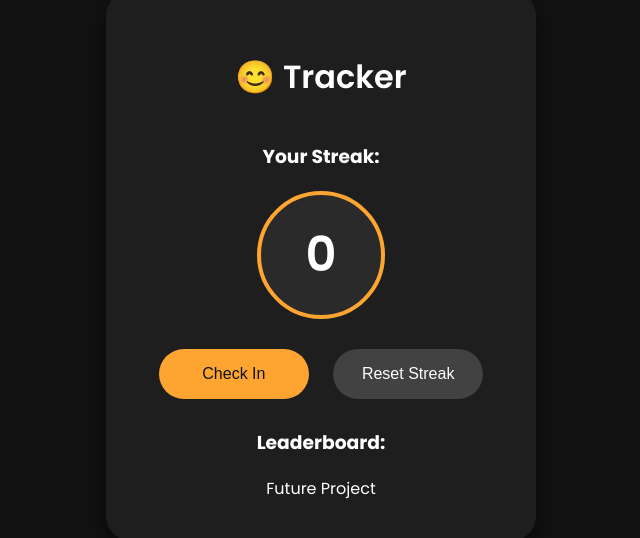
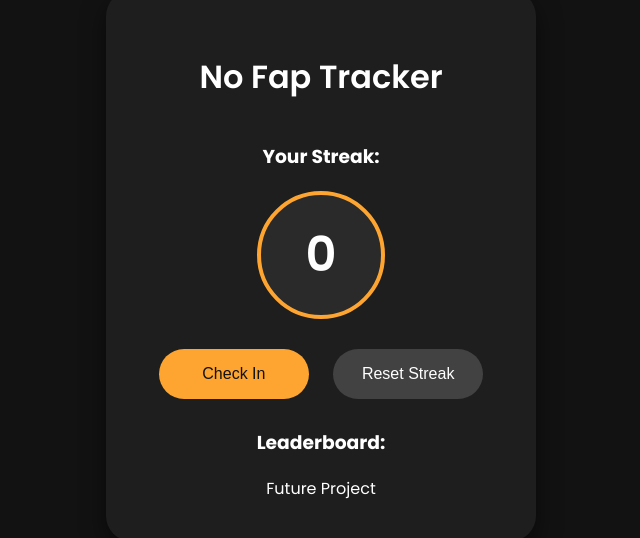
Before and after one commit to clementtech/FapFree, a plain HTML site: page index.html in a window 1280 px wide. Shown: the part 134-672 px from the top of the page, without its empty margins (319-959 px from the left). Drawn offline with nearby package versions, Linux system fonts and the light colour scheme.

Commit message:
Update index.html

```diff
--- a/index.html
+++ b/index.html
@@ -10,7 +10,7 @@
 </head>
 <body>
     <div class="box">
-        <h1>😊 Tracker</h1>
+        <h1>No Fap Tracker</h1>
 
         <h3>Your Streak:</h3>
         <div class="score" id="score">
```
